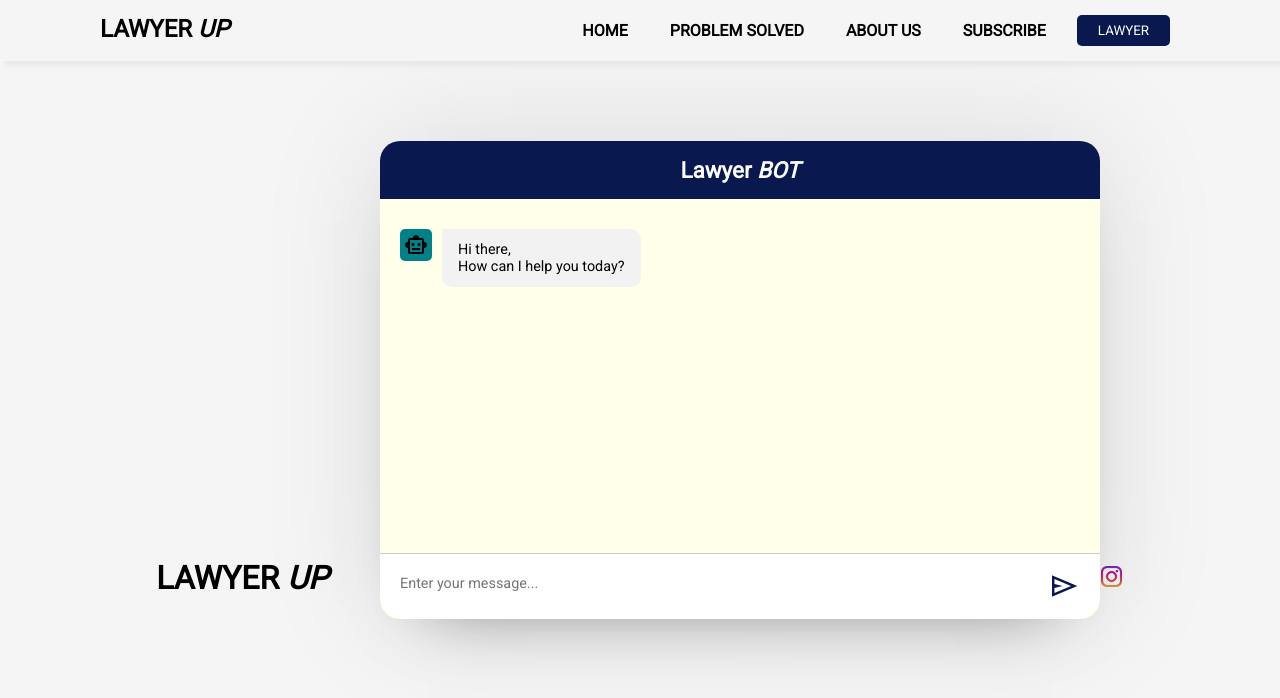
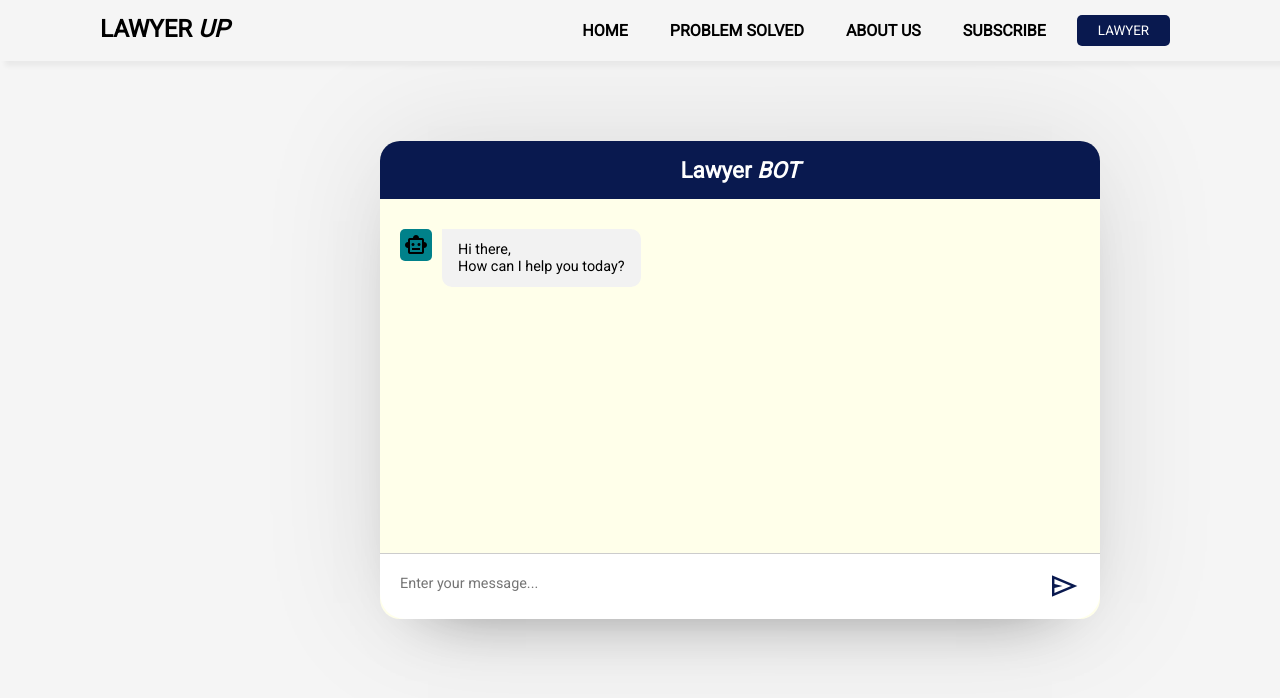
Before and after one commit to SawhneySatvik/LawyerUp-Commerce, a plain HTML site: page lawyerBot.html in a window 1280 px wide. Drawn offline with nearby package versions, Linux system fonts and the light colour scheme.

Commit message:
Update lawyerBot.html

```diff
--- a/lawyerBot.html
+++ b/lawyerBot.html
@@ -51,21 +51,7 @@
         </div>
     </div>
 
-    <div>
-        <div class="footer-container">
-            <div class="heading">
-                <h1>LAWYER <I>UP</I></h1>
-            </div>
-            <div class="mid-footdr">
-                <p>© Satvik Sawhney 2024</p>
-            </div>
-            <div class="links">
-                <a href="https://github.com/SawhneySatvik/"><img src="./assets/icons/githubLogo.png" alt="github"></a>
-                <a href="https://www.linkedin.com/in/sawhneysatvik/"><img src="./assets/icons/linkedinLogo.png" alt="linkein"></a>
-                <a href="https://www.instagram.com/sawhneysatvik/"><img src="./assets/icons/instagram-icon.png" alt="instagram"></a>
-            </div>
-        </div>
-    </div>
+
 
     <script type="importmap">
         {
```
